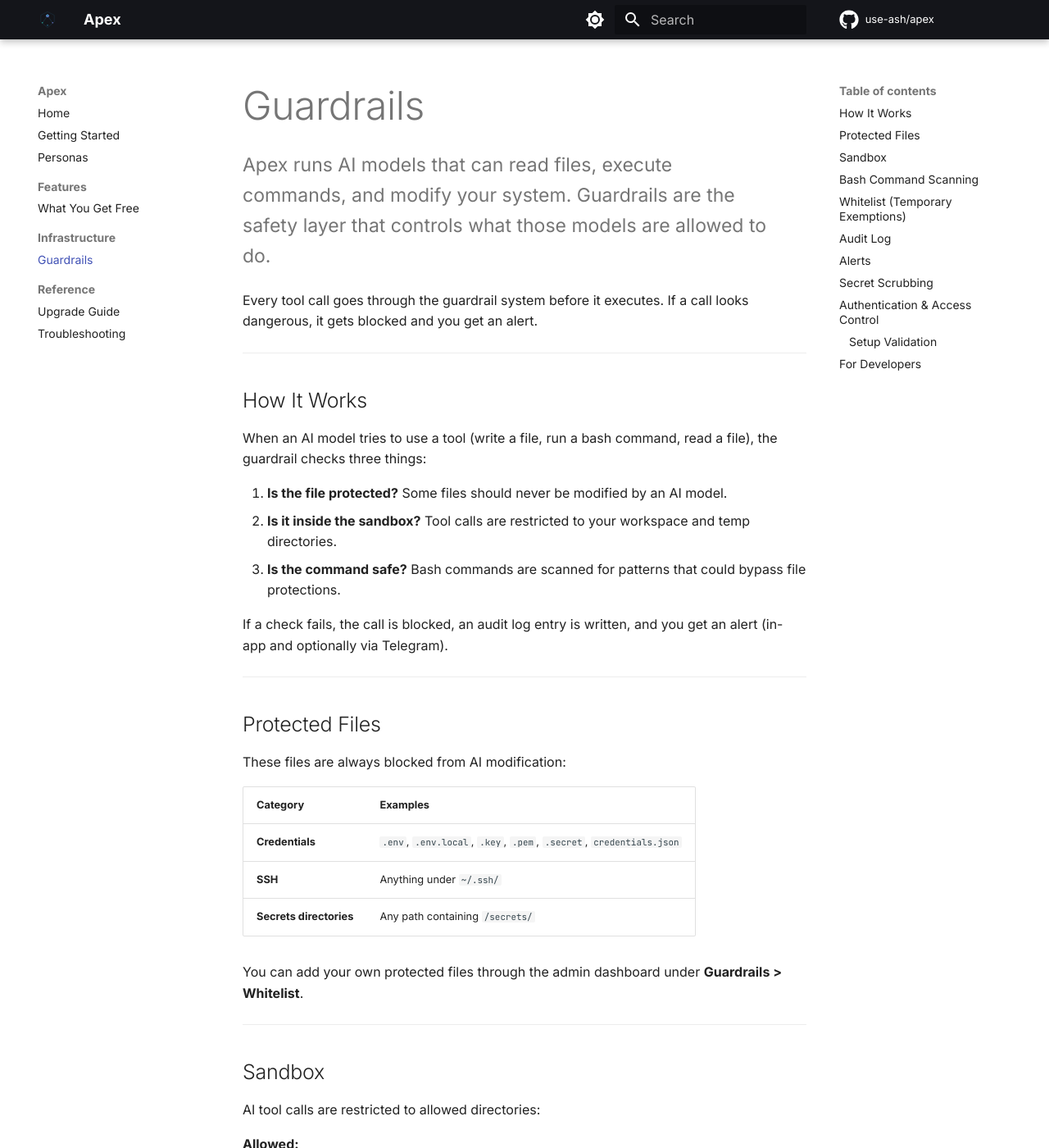
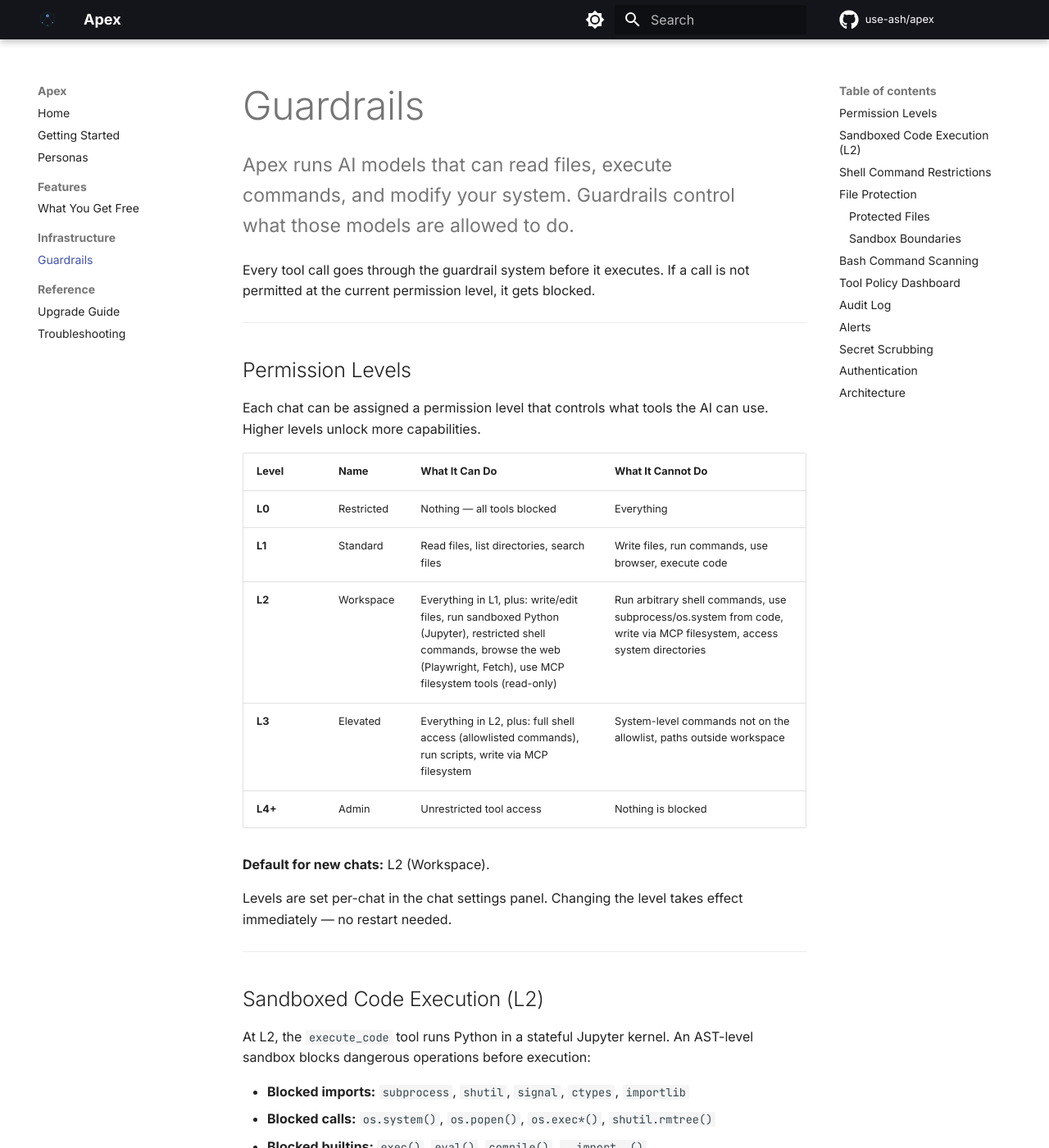
Before and after one commit to use-ash/apex, an MkDocs documentation site: the page built from docs/infrastructure/guardrails.md, in a window 1280 px wide and 1400 px high. Shown: the whole window at 82% size. Built offline with MkDocs 1.6.1 and Material for MkDocs 9.7.7, drawn with Linux system fonts in a browser that asks for light colours; comment, search, counter and statistics services are not loaded; some of the changed text lies outside the part shown.

Commit message:
docs: rewrite guardrails page with L0-L4 permission levels
Documents the full permission ladder, sandboxed code execution at L2,
shell command restrictions per level, and tool policy dashboard.
Replaces generic sandbox description with the actual system.

Co-Authored-By: Claude Opus 4.6 <noreply@anthropic.com>

```diff
--- a/docs/infrastructure/guardrails.md
+++ b/docs/infrastructure/guardrails.md
@@ -1,24 +1,61 @@
 # Guardrails
 
-Apex runs AI models that can read files, execute commands, and modify your system. Guardrails are the safety layer that controls what those models are allowed to do.
+Apex runs AI models that can read files, execute commands, and modify your system. Guardrails control what those models are allowed to do.
 
-Every tool call goes through the guardrail system before it executes. If a call looks dangerous, it gets blocked and you get an alert.
+Every tool call goes through the guardrail system before it executes. If a call is not permitted at the current permission level, it gets blocked.
 
 ---
 
-## How It Works
+## Permission Levels
 
-When an AI model tries to use a tool (write a file, run a bash command, read a file), the guardrail checks three things:
+Each chat can be assigned a permission level that controls what tools the AI can use. Higher levels unlock more capabilities.
 
-1. **Is the file protected?** Some files should never be modified by an AI model.
-2. **Is it inside the sandbox?** Tool calls are restricted to your workspace and temp directories.
-3. **Is the command safe?** Bash commands are scanned for patterns that could bypass file protections.
+| Level | Name | What It Can Do | What It Cannot Do |
+|-------|------|----------------|-------------------|
+| **L0** | Restricted | Nothing — all tools blocked | Everything |
+| **L1** | Standard | Read files, list directories, search files | Write files, run commands, use browser, execute code |
+| **L2** | Workspace | Everything in L1, plus: write/edit files, run sandboxed Python (Jupyter), restricted shell commands, browse the web (Playwright, Fetch), use MCP filesystem tools (read-only) | Run arbitrary shell commands, use subprocess/os.system from code, write via MCP filesystem, access system directories |
+| **L3** | Elevated | Everything in L2, plus: full shell access (allowlisted commands), run scripts, write via MCP filesystem | System-level commands not on the allowlist, paths outside workspace |
+| **L4+** | Admin | Unrestricted tool access | Nothing is blocked |
 
-If a check fails, the call is blocked, an audit log entry is written, and you get an alert (in-app and optionally via Telegram).
+**Default for new chats:** L2 (Workspace).
+
+Levels are set per-chat in the chat settings panel. Changing the level takes effect immediately — no restart needed.
 
 ---
 
-## Protected Files
+## Sandboxed Code Execution (L2)
+
+At L2, the `execute_code` tool runs Python in a stateful Jupyter kernel. An AST-level sandbox blocks dangerous operations before execution:
+
+- **Blocked imports:** `subprocess`, `shutil`, `signal`, `ctypes`, `importlib`
+- **Blocked calls:** `os.system()`, `os.popen()`, `os.exec*()`, `shutil.rmtree()`
+- **Blocked builtins:** `exec()`, `eval()`, `compile()`, `__import__()`
+
+At L3+, these restrictions are lifted.
+
+Each chat gets its own isolated kernel — state does not leak between chats.
+
+---
+
+## Shell Command Restrictions
+
+Bash commands are validated differently at each level:
+
+| Level | Allowed |
+|-------|---------|
+| **L1** | No shell access |
+| **L2** | Version checks only (`python3 --version`, `git --version`, `py_compile`) |
+| **L3** | Allowlisted commands (git, curl, ls, find, grep, python3, node, npm, etc.) within workspace paths. Stderr redirects permitted. |
+| **L4+** | Unrestricted |
+
+At all levels, commands targeting protected paths or system directories are blocked.
+
+---
+
+## File Protection
+
+### Protected Files
 
 These files are always blocked from AI modification:
 
@@ -28,34 +65,19 @@ These files are always blocked from AI modification:
 | **SSH** | Anything under `~/.ssh/` |
 | **Secrets directories** | Any path containing `/secrets/` |
 
-You can add your own protected files through the admin dashboard under **Guardrails > Whitelist**.
+### Sandbox Boundaries
 
----
+Tool calls are restricted to allowed directories:
 
-## Sandbox
+**Allowed:** Your configured workspace, `/tmp/`, `~/.claude/`
 
-AI tool calls are restricted to allowed directories:
-
-**Allowed:**
-
-- Your configured workspace (set during setup)
-- `/tmp/` and `/private/tmp/`
-- `~/.claude/` (Claude Code data)
-
-**Blocked:**
-
-- `~/.ssh/`
-- `/etc/`, `/usr/`, `/bin/`, `/sbin/`
-- `/System/`, `/Library/`
-- System directories that should never be modified by AI
-
-If a model tries to write outside the sandbox, the call is blocked immediately.
+**Blocked:** `~/.ssh/`, `/etc/`, `/usr/`, `/bin/`, `/sbin/`, `/System/`, `/Library/`
 
 ---
 
 ## Bash Command Scanning
 
-Bash commands get extra scrutiny because they can bypass file-level protections. The guardrail detects these patterns:
+Bash commands get extra scrutiny because they can bypass file-level protections:
 
 - **Output redirection** (`>`, `>>`, `tee`)
 - **File operations** (`cp`, `mv`, `sed -i`)
@@ -63,19 +85,18 @@ Bash commands get extra scrutiny because they can bypass file-level protections.
 - **Encoded payloads** (`base64 -d | bash`)
 - **Variable interpolation** that targets protected paths
 
-If a bash command would write to a protected file or escape the sandbox, it is blocked.
+If a command would write to a protected file or escape the sandbox, it is blocked.
 
 ---
 
-## Whitelist (Temporary Exemptions)
+## Tool Policy Dashboard
 
-Sometimes you need the AI to do something the guardrail would normally block. The whitelist system lets you grant time-limited exemptions:
+The admin dashboard (**Settings > Guardrails**) lets you customize which tools are available at L2:
 
-- Exemptions are scoped to a specific **tool + target** combination
-- Each exemption has an **expiration time**
-- Expired exemptions are automatically ignored
-
-Manage the whitelist from the admin dashboard: **Settings > Guardrails**.
+- Toggle individual tools on/off
+- Tools are grouped by category: built-in, MCP, SDK
+- New tools added in updates are auto-merged into your saved config
+- Whitelist time-limited exemptions for specific tool + target combinations
 
 ---
 
@@ -83,8 +104,7 @@ Manage the whitelist from the admin dashboard: **Settings > Guardrails**.
 
 Every tool call is logged to `agent_audit.jsonl` with:
 
-- Timestamp
-- Tool name and arguments
+- Timestamp, tool name, and arguments
 - Whether it was allowed, blocked, or allowed via whitelist
 - The session and actor that made the call
 - Reason for blocking (if blocked)
@@ -97,7 +117,7 @@ The audit log is append-only. It is never modified or deleted by the AI.
 
 When a guardrail blocks a dangerous action, you get notified:
 
-- **In-app alert** — appears in the Apex alerts panel (bell icon)
+- **In-app alert** — appears in the Apex alerts panel
 - **Telegram** — if configured, sends to your alert channel
 - **iOS push notification** — if the mobile app is set up
 
@@ -109,51 +129,29 @@ Alerts are throttled to prevent flooding (5-minute window per unique alert type)
 
 Before any tool output is logged or displayed, the guardrail scrubs known API key patterns:
 
-- Anthropic (`sk-ant-*`)
-- OpenAI (`sk-proj-*`, `sk-*`)
-- xAI (`xai-*`)
-- Google (`AIza*`)
-- AWS (`AKIA*`)
-- GitHub (`ghp_*`, `ghu_*`)
+- Anthropic (`sk-ant-*`), OpenAI (`sk-proj-*`), xAI (`xai-*`), Google (`AIza*`), AWS (`AKIA*`), GitHub (`ghp_*`, `ghu_*`)
 - Generic key/token/secret patterns
 
 Scrubbed values are replaced with `[REDACTED]` in the audit log.
 
 ---
 
-## Authentication & Access Control
+## Authentication
 
 Apex uses mutual TLS (mTLS) as its primary access control:
 
 - **Client certificate required** — every connection must present a valid certificate signed by the Apex CA
-- **No passwords to guess** — there is no username/password login. If you don't have the certificate, the TLS handshake fails before any HTTP request reaches the server
-- **API key validation** — during setup, all API keys are validated against their provider before being saved. Invalid keys are rejected with a clear error message
-- **OAuth auto-recovery** — if your Claude subscription token expires, Apex automatically refreshes it from your macOS Keychain on the next request. No manual re-authentication needed (as long as you have a GUI terminal session open)
-
-### Setup Validation
-
-The setup wizard validates credentials at entry time:
-
-| Provider | Validation Method |
-|----------|------------------|
-| Claude (OAuth) | `claude auth status` CLI check — verifies login, email, subscription |
-| Claude (API key) | REST API call to Anthropic |
-| Grok (xAI) | `GET /v1/models` — verifies key is active |
-| Google | `GET /v1beta/models` — verifies key is active |
-| OpenAI | `GET /v1/models` — verifies key is active |
-
-Invalid keys are not saved. The setup wizard shows a per-field error and blocks advancement until the key is corrected or removed.
+- **No passwords** — if you don't have the certificate, the TLS handshake fails before any HTTP request reaches the server
+- **API key validation** — during setup, all provider keys are validated before being saved
+- **OAuth auto-recovery** — expired Claude tokens are refreshed automatically from macOS Keychain
 
 ---
 
-## For Developers
+## Architecture
 
-The guardrail system is implemented in two layers:
+The guardrail system has two layers:
 
-1. **`guardrail_core.py`** — shared logic for all backends (file protection, sandbox, bash scanning, whitelisting, alerting, audit logging)
-2. **Backend adapters** — thin wrappers that call `guardrail_core` before executing tool calls:
-    - Claude Code: via CLI hooks (`PreToolUse`, `PostToolUse`)
-    - Local models (Ollama): via `local_model/guardrails.py`
-    - Grok: via the skill wrapper
+1. **`tool_access.py`** — permission levels, tool gating, path validation, command validation
+2. **`guardrail_core.py`** — file protection, sandbox boundaries, bash scanning, whitelisting, alerting, audit logging
 
-All backends share the same protection rules, audit log format, and alert pipeline.
+All backends (Claude SDK, local models, Grok) share the same protection rules and audit pipeline.
```
